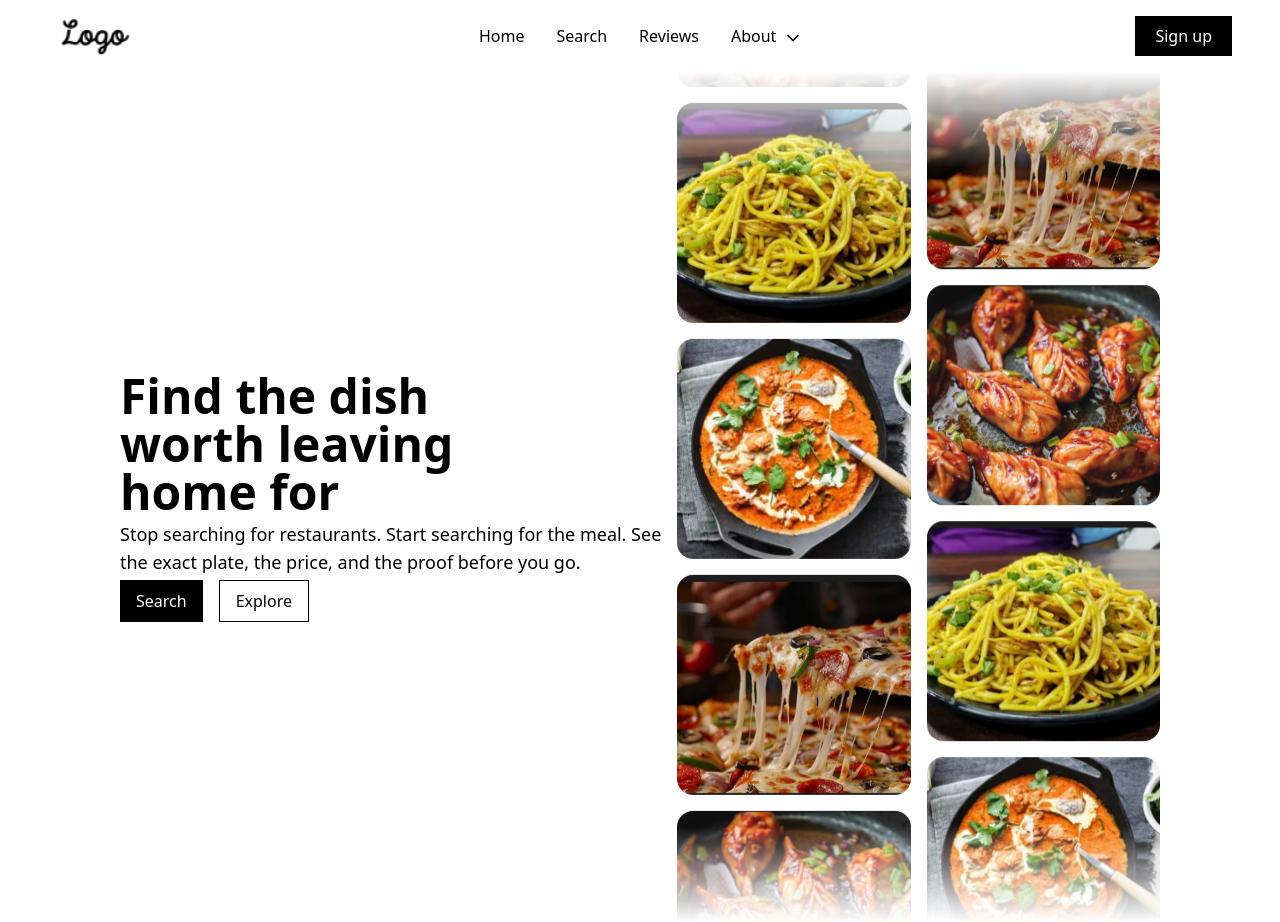
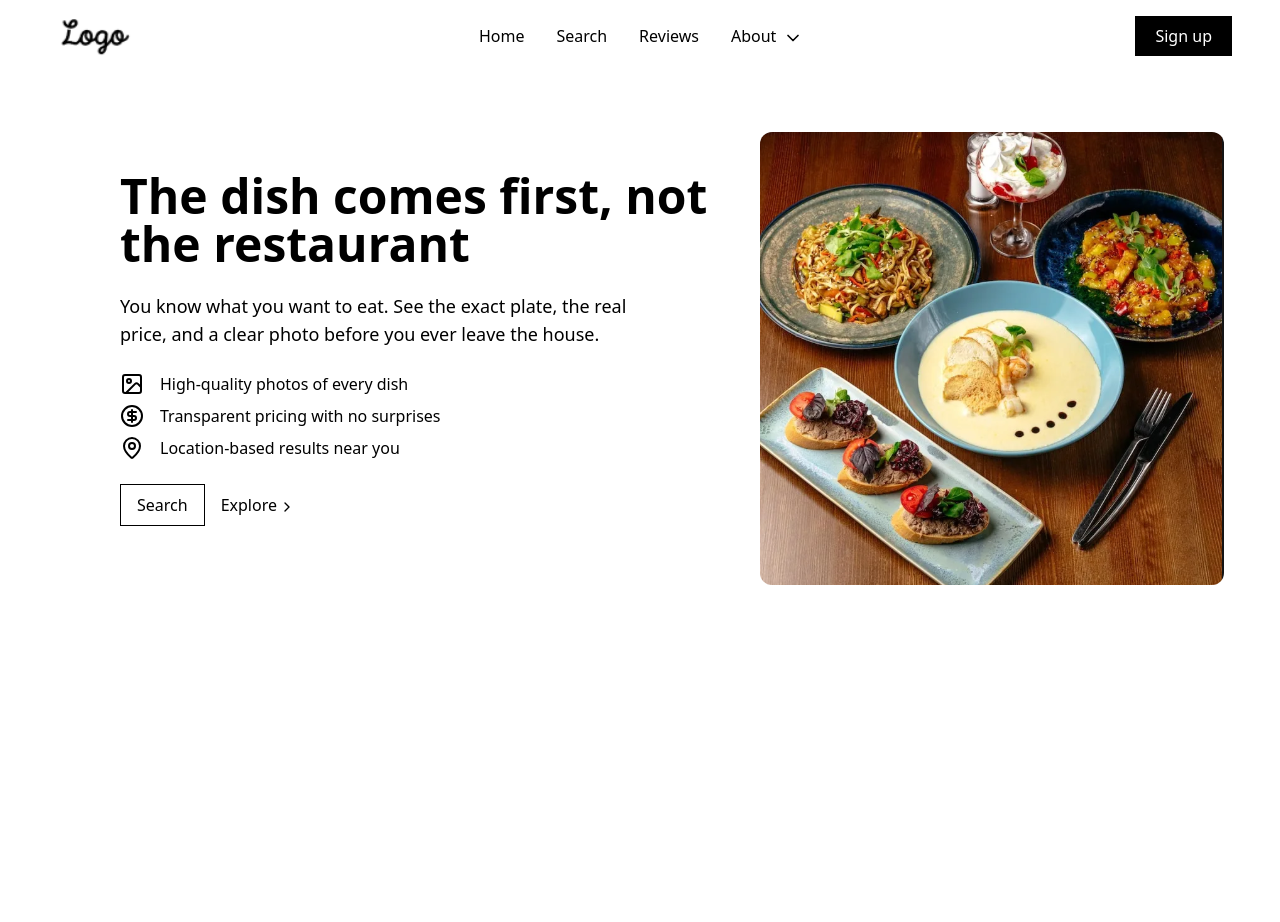
Before and after one commit to shubham-3099/frontend, a Next.js app: page / in a window 1280 px wide. After the commit the page ends 800 px from the top, so only its background shows below. Built offline with nearby package versions, Linux system fonts and the light colour scheme.

Commit message:
Remove the hero section

```diff
--- a/app/page.tsx
+++ b/app/page.tsx
@@ -1,9 +1,9 @@
-import HeroSection from "@/components/HeroSection";
+import IdeaSection from "@/components/IdeaSection";
 
 export default function Home() {
   return (
     <>
-      <HeroSection />
+      <IdeaSection />
     </>
   )
 }
--- a/components/HeroSection.tsx
+++ /dev/null
@@ -1,19 +0,0 @@
-import VerticalImageMarquee from "./VerticalImageMarquee";
-
-export default function HeroSection() {
-    return (
-        <div className="flex flex-col md:flex-row px-5 md:px-30 items-center">
-            <div className="flex flex-col justify-between h-[270px] md:h-[250px] my-10 md:w-[1200px]">
-                <h1 className="text-4xl md:text-5xl font-bold pr-2 md:w-[450px]">Find the dish worth leaving home for</h1>
-                <p className="md:w-[550px] md:text-lg">Stop searching for restaurants. Start searching for the meal. See the exact plate, the price, and the proof before you go.</p>
-                <div className="flex gap-4">
-                    <button className="bg-black text-white px-4 py-2">Search</button>
-                    <button className="border px-4 py-2">Explore</button>
-                </div>
-            </div>
-            <div className="h-[850px] w-full">
-                <VerticalImageMarquee />
-            </div>
-        </div>
-    )
-}
```
